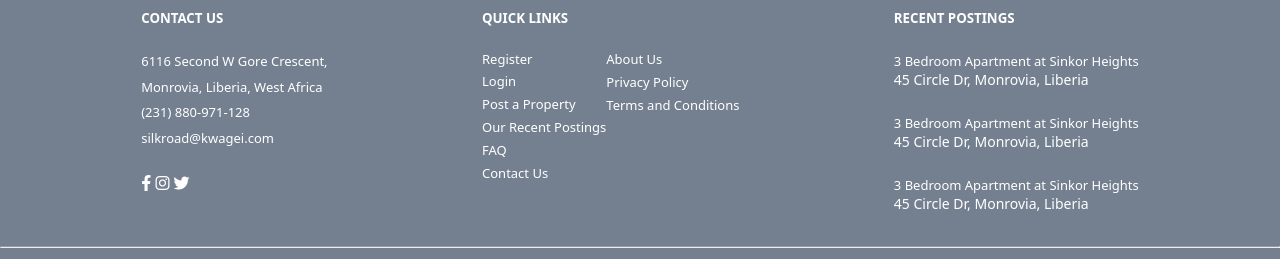
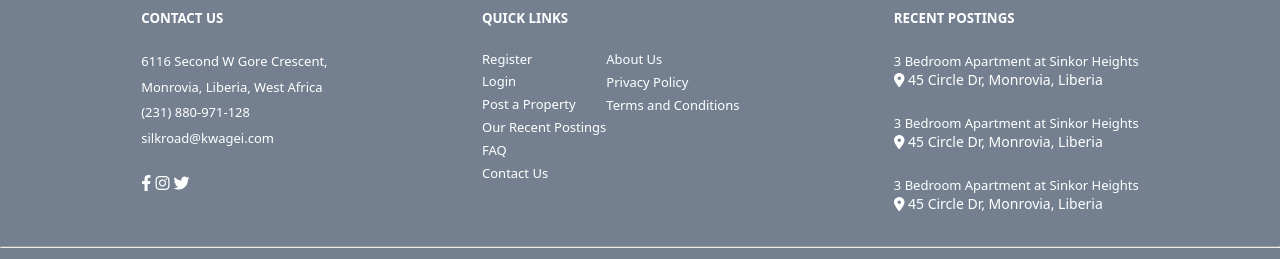
Before and after one commit to benjaminangafua/silk-road-vue-composition-api, a Vue app: page /post-a-property/location in a window 1280 px wide. Shown: the part 1045-1304 px from the top of the page. Built offline with nearby package versions, Linux system fonts and the light colour scheme.

Commit message:
Updated changes from feedback

```diff
--- a/src/components/FooterDown.vue
+++ b/src/components/FooterDown.vue
@@ -45,15 +45,15 @@ import { RouterLink } from 'vue-router';
 
                     <h6>
                         <div class="footer-2">3 Bedroom Apartment at Sinkor Heights</div>
-                        <div class="distance-p">45 Circle Dr, Monrovia, Liberia</div>
+                        <div class="distance-p"><span class="location-icon"><font-awesome-icon :icon="['fas', 'map-marker-alt']" /></span>  45 Circle Dr, Monrovia, Liberia</div>
                     </h6>
                     <h6>
                         <div class="footer-2">3 Bedroom Apartment at Sinkor Heights</div>
-                        <div class="distance-p">45 Circle Dr, Monrovia, Liberia</div>
+                        <div class="distance-p"><span class="location-icon"><font-awesome-icon :icon="['fas', 'map-marker-alt']" /></span>  45 Circle Dr, Monrovia, Liberia</div>
                     </h6>
                     <h6>
                         <div class="footer-2">3 Bedroom Apartment at Sinkor Heights</div>
-                        <div class="distance-p">45 Circle Dr, Monrovia, Liberia</div>
+                        <div class="distance-p"><span class="location-icon"><font-awesome-icon :icon="['fas', 'map-marker-alt']" /></span>  45 Circle Dr, Monrovia, Liberia</div>
                     </h6>
                 </div>
             </div>
@@ -66,3 +66,8 @@ import { RouterLink } from 'vue-router';
         </div>
 
 </template>
+<style scoped>
+    .location-icon{
+        color: var(--white-clr) !important;
+    }
+</style>
```
